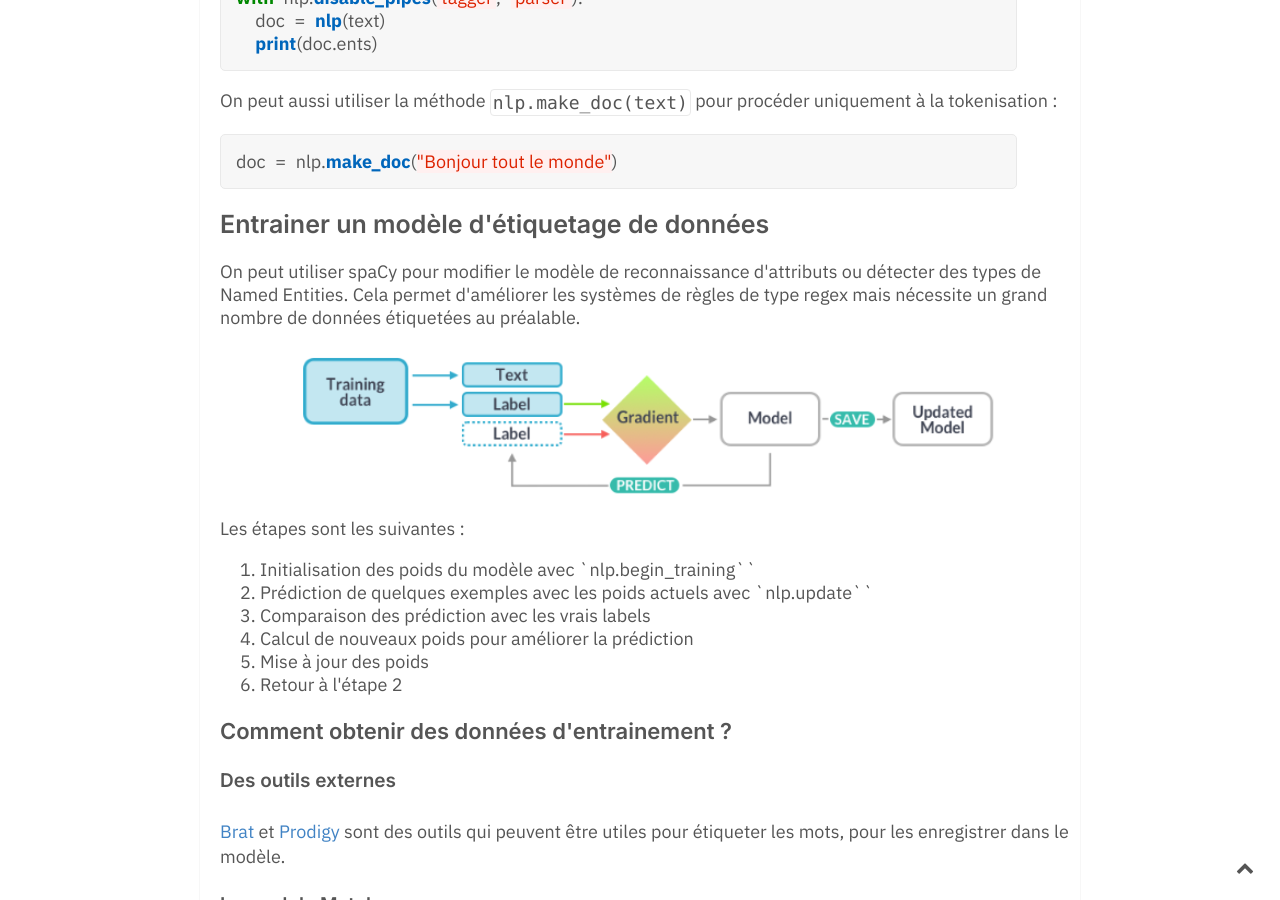
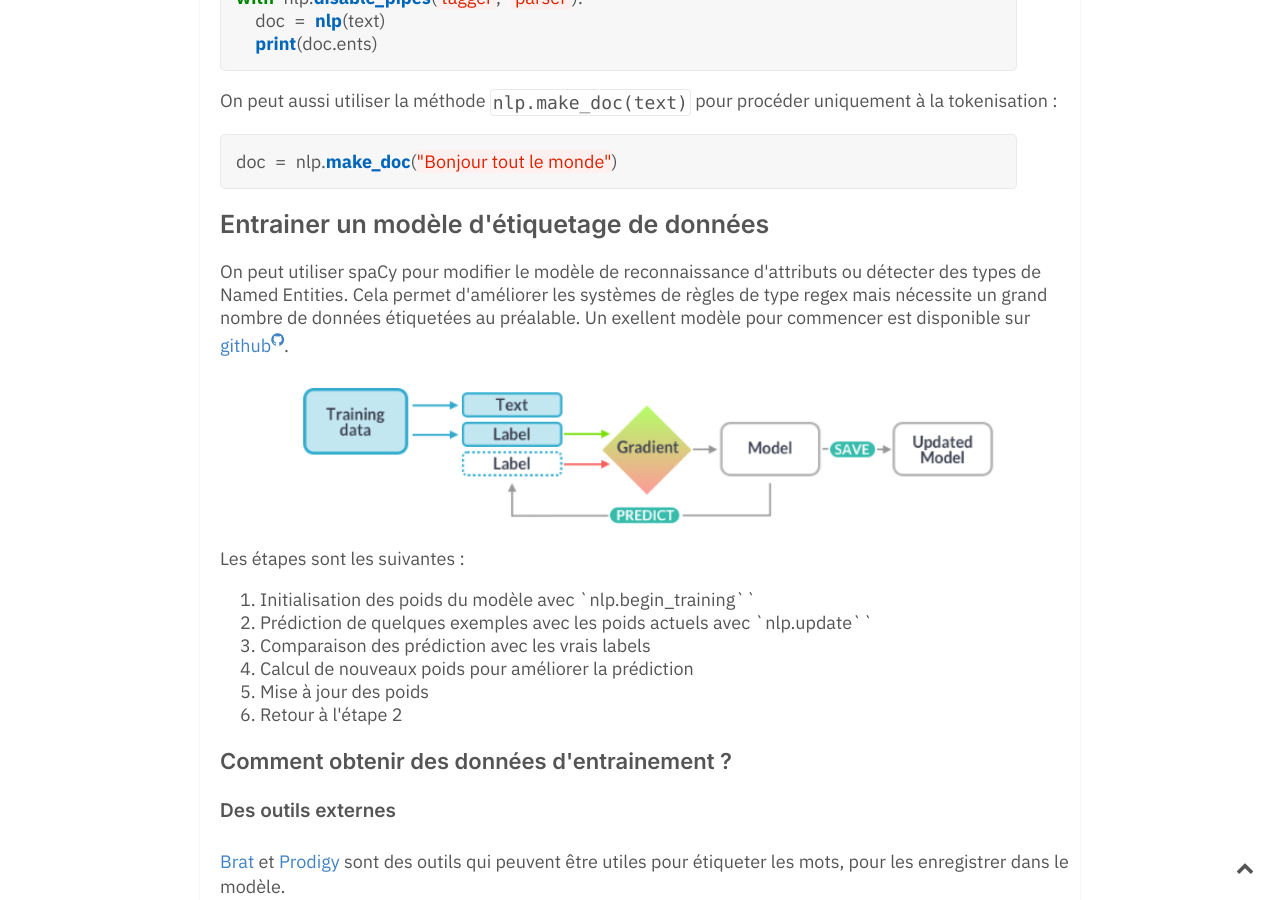
Before and after one commit to Maxence-L/arboretum.link, a Jekyll site: the page built from _notes/spacy.md, in a window 1280 px wide and 900 px high, scrolled down 18256 px. Built offline with Jekyll 4.4.1, drawn with Linux system fonts in a browser that asks for light colours; formulas are drawn with MathJax 3; the table of contents is made by our own code.

Commit message:
Update spacy.md

```diff
--- a/_notes/spacy.md
+++ b/_notes/spacy.md
@@ -679,7 +679,7 @@ doc = nlp.make_doc("Bonjour tout le monde")
 
 ## Entrainer un modèle d'étiquetage de données
 
-On peut utiliser spaCy pour modifier le modèle de reconnaissance d'attributs ou détecter des types de Named Entities. Cela permet d'améliorer les systèmes de règles de type regex mais nécessite un grand nombre de données étiquetées au préalable.
+On peut utiliser spaCy pour modifier le modèle de reconnaissance d'attributs ou détecter des types de Named Entities. Cela permet d'améliorer les systèmes de règles de type regex mais nécessite un grand nombre de données étiquetées au préalable. Un exellent modèle pour commencer est disponible sur [[github::https://github.com/explosion/spaCy/blob/master/examples/training/train_ner.py#L75]].
 
 ![model](/assets/img/spacy-model.png#center)
 
```
